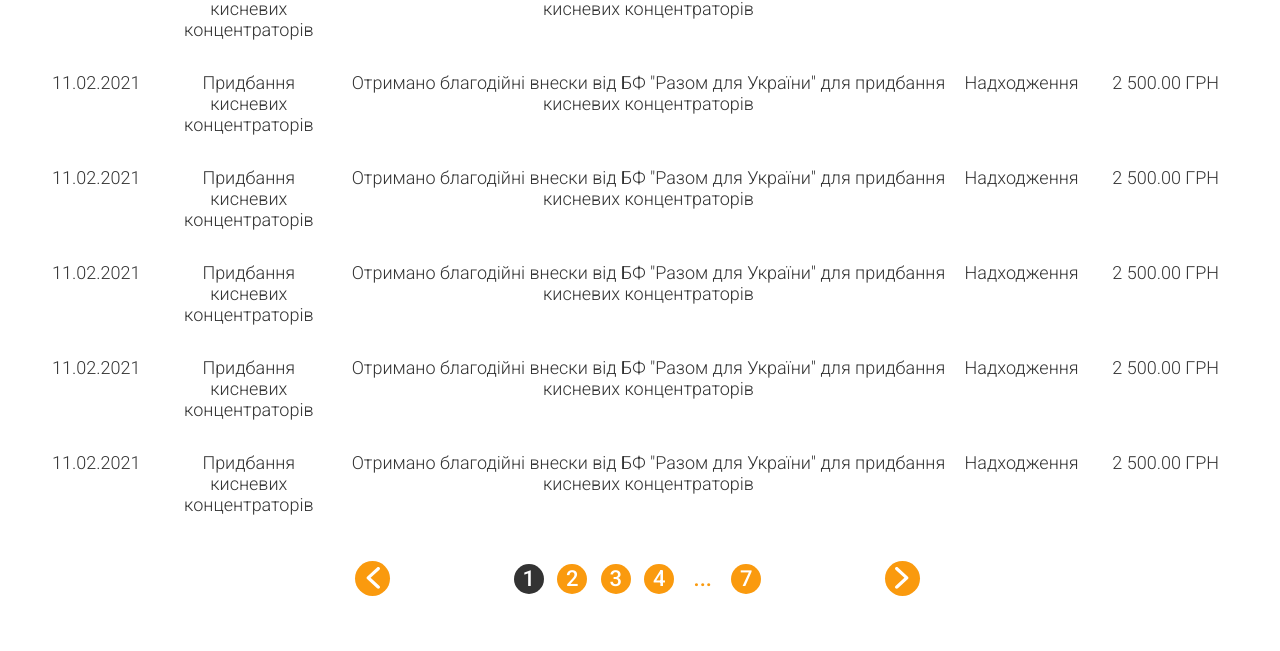
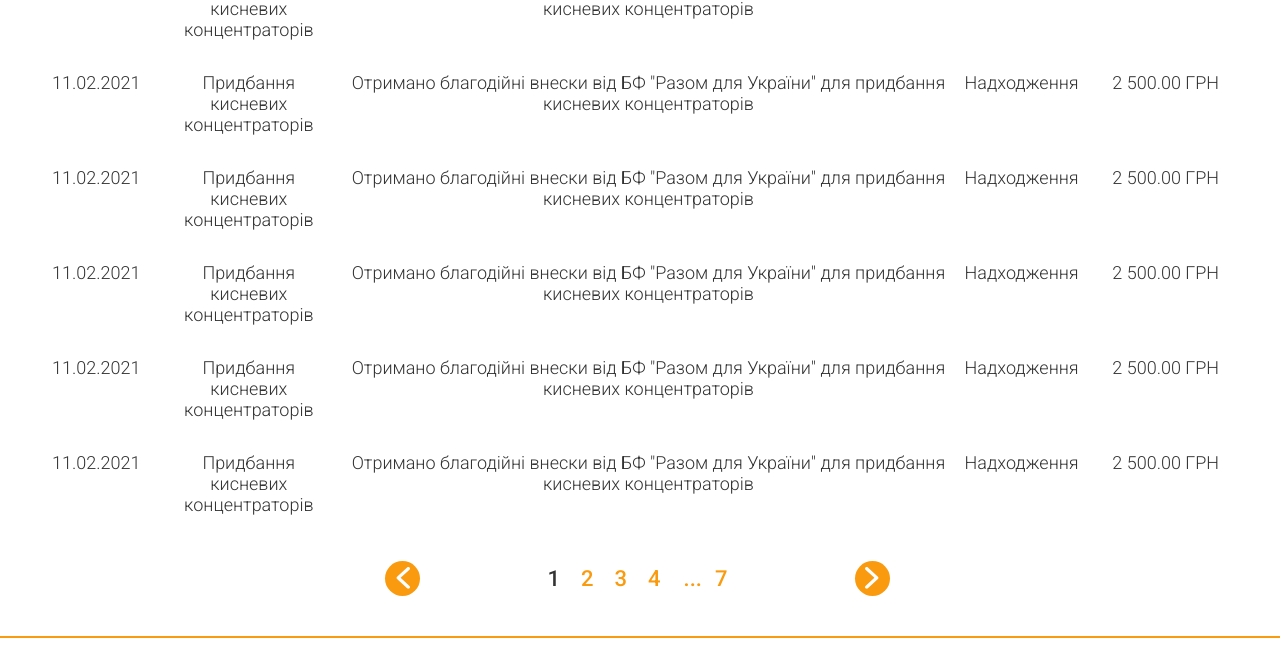
Before and after one commit to Valikduplii/zvit, a plain HTML site: page index.html in a window 1280 px wide. Shown: the part 1405-2056 px from the top of the page. Drawn offline with Linux system fonts and the light colour scheme.

Commit message:
Add files via upload

```diff
--- a/index.html
+++ b/index.html
@@ -220,15 +220,15 @@
 							<td>2 500.00 ГРН</td>
 						</tr>
 					</table>
-					<div class="report__controll-page">
+					<div class="controll-page">
 						<ul>
 							<li class="arrow"></li>
-						    <li class="active"><a href="#" class="news_page">1</a></li>
-						    <li><a href="#" class="news_page">2</a></li>
-						    <li><a href="#" class="news_page">3</a></li>
-						    <li><a href="#" class="news_page">4</a></li>
-						    <li><a href="#" class="news_page dots">...</a></li>
-						    <li><a href="#" class="news_page">7</a></li>
+						    <li class="active"><a href="#" class="lick__page">1</a></li>
+						    <li><a href="#" class="lick__page">2</a></li>
+						    <li><a href="#" class="lick__page">3</a></li>
+						    <li><a href="#" class="lick__page">4</a></li>
+						    <li><a href="#" class="lick__page dots">...</a></li>
+						    <li><a href="#" class="lick__page">7</a></li>
 							<li class="arrow arrowRight"></li>
 						</ul>
 					</div>
--- a/style/style.css
+++ b/style/style.css
@@ -130,7 +130,6 @@ main {
 	max-width: 100%;
 	display: block;
 }
-
 .header__burger {
 	display: none;
 }
@@ -219,7 +218,6 @@ main {
 	.header__burger:after{
 		bottom: 0;
 	}
-
 	.header__burger.active span{
 		transform: scale(0);
 		border-radius: 5px;
@@ -264,7 +262,6 @@ main {
 }
 @media(max-width: 480px) {
 	.header__menu {
-
 		width: 100%	;
 	}
 }
@@ -298,41 +295,6 @@ height: 40px;
 .black:hover {
 	box-shadow: 0px 4px 14px rgba(0, 0, 0, 0.15);
 }
-/* setting form */
-/*
-.select {
-border: 1px solid #FA9A0E;
-overflow: hidden;
-height: 40px;
-width: 240px;
-position: relative;
-display: block;
-
-}
-select{
-height: 40px;
-padding: 5px;
-border: 0;
-font-size: 16px;
-width: 240px;
-
--webkit-appearance: none;
--moz-appearance: none;
-appearance: none;
-z-index:1;
-position:relative;
-background:transparent;
-}
-
-.select:after {
-content: url("../images/arrow.svg");
-padding: 12px 8px;
-position: absolute; right: 0; top: 0;
-text-align: center;
-width: 10%;
-height: 100%;
-}
-*/
 label {
 	font-weight: normal;
 	font-size: 22px;
@@ -455,6 +417,7 @@ line-height: 24px;
 	border: 2px solid #FA9A0E;
 	border-bottom: 0px solid #fff ;
 	border-radius: 5px 5px 0px 0px;
+	padding: 6px 14px 8px;
   }
   /*style items (options):*/
   .select-items {
@@ -504,57 +467,55 @@ line-height: 24px;
 	vertical-align: baseline;
 }
 
-.report__controll-page {
+.controll-page {
 	max-width: 830px;
-	margin: 30px auto 30px;
+	margin: 30px auto 0px;
 	padding: 0px 10px;
  }
- .report__controll-page ul {
+ .controll-page ul {
 	display: block;
 	text-align: center;
 	padding: 0px;
  }
- .report__controll-page li {
+ .controll-page li {
 	font-weight: 500;
 	font-size: 22px;
 	line-height: 22px;
-	width: 30px;
-	height: 30px;
+	width: 20px;
 	display: inline-block;
 	margin: 0px 5px;
 	text-align: center;
 	vertical-align: middle;
  }
- .news_page {
+ .lick__page {
 	display: inline-block;
 	vertical-align: middle;
 	line-height: 30px;
-	color: #fff;
+	color: #FA9A0E;
  }
- .report__controll-page li.active {
-	background: #333333;
+ .controll-page li a.active {
+	color: #333333;
 }
- .news_page.dots {
+ .lick__page.dots {
 	width: 30px;
 	height: 30px;
 	color: #FA9A0E;
 	background: #fff;
  }
- .report__controll-page li{
-	background: #FA9A0E;
-	border-radius: 50%;
+ .controll-page li{
 	cursor: pointer;
  }
- .report__controll-page li.active .news_page {
-	color: #fff !important;
+ .controll-page li.active .lick__page {
+	color: #333 !important;
  }
-.report__controll-page .arrow {
+.controll-page .arrow {
+	transition: all 0.5s ease 0s;
 	width: 35px;
 	height: 35px;
 	background: #FA9A0E;
 	border-radius: 50%;
 }
-.report__controll-page .arrow::before {
+.controll-page .arrow::before {
 	content: url("../images/arrowslide.svg");
     display: flex;
     align-items: center;
@@ -562,16 +523,43 @@ line-height: 24px;
     position: relative;
     top: 6px;
 }
-.report__controll-page ul li:first-child {
+.controll-page ul li:first-child {
 	margin-right: 115px;
 	margin-left: 0px;
 }
-.report__controll-page .arrowRight {
+.controll-page .arrowRight {
 	margin-left: 115px;
+	transition: all 0.5s ease 0s;
+}
+.controll-page .arrow:hover {
+	transition: all 0.5s ease 0s;
+	filter: drop-shadow(0px 0px 15px rgba(250, 154, 14, 0.65));
+}
+.controll-page .arrowRight::before {
+	content: url("../images/arrowR.svg");
+}
+@media(max-width:768px) {
+	.controll-page ul li:first-child {
+		margin-right: 10px;
+	}
+	.controll-page .arrowRight {
+		margin-left: 10px;
+	}
+	.controll-page li {
+		margin: 0px 2px;
+	}
 
 }
-.report__controll-page .arrowRight::before {
-	content: url("../images/arrowR.svg");
+@media(max-width: 480px) {
+	.controll-page ul li:first-child {
+		margin-right: 10px;
+	}
+	.controll-page .arrowRight {
+		margin-left: 10px;
+	}
+	.controll-page {
+		padding: 0px;
+	}
 }
 /* footer */
 .footer {
@@ -651,10 +639,6 @@ line-height: 19px;
 		width: 100%;
 	}
 }
-.footer__help {
-}
-.btn {
-}
 @media(max-width: 480px) {
 	.footer__information {
 		flex-direction: column;
```
